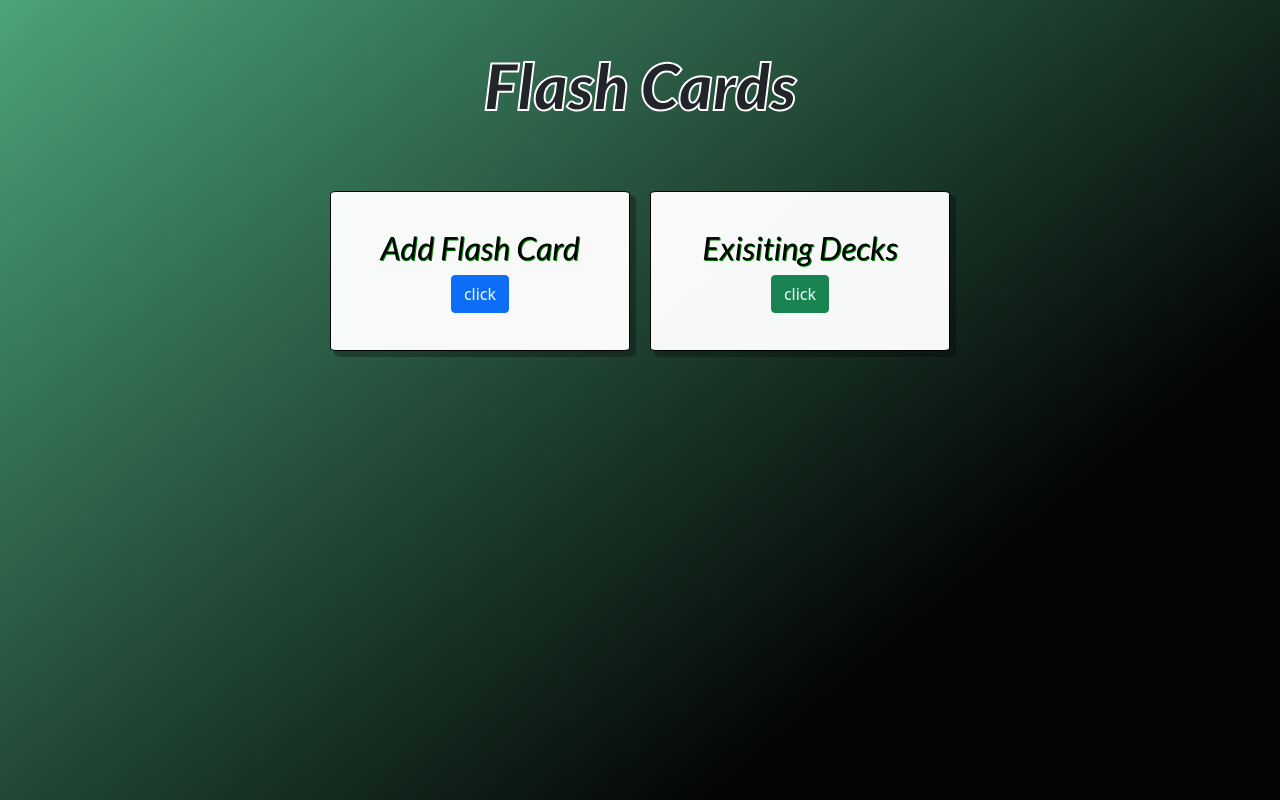
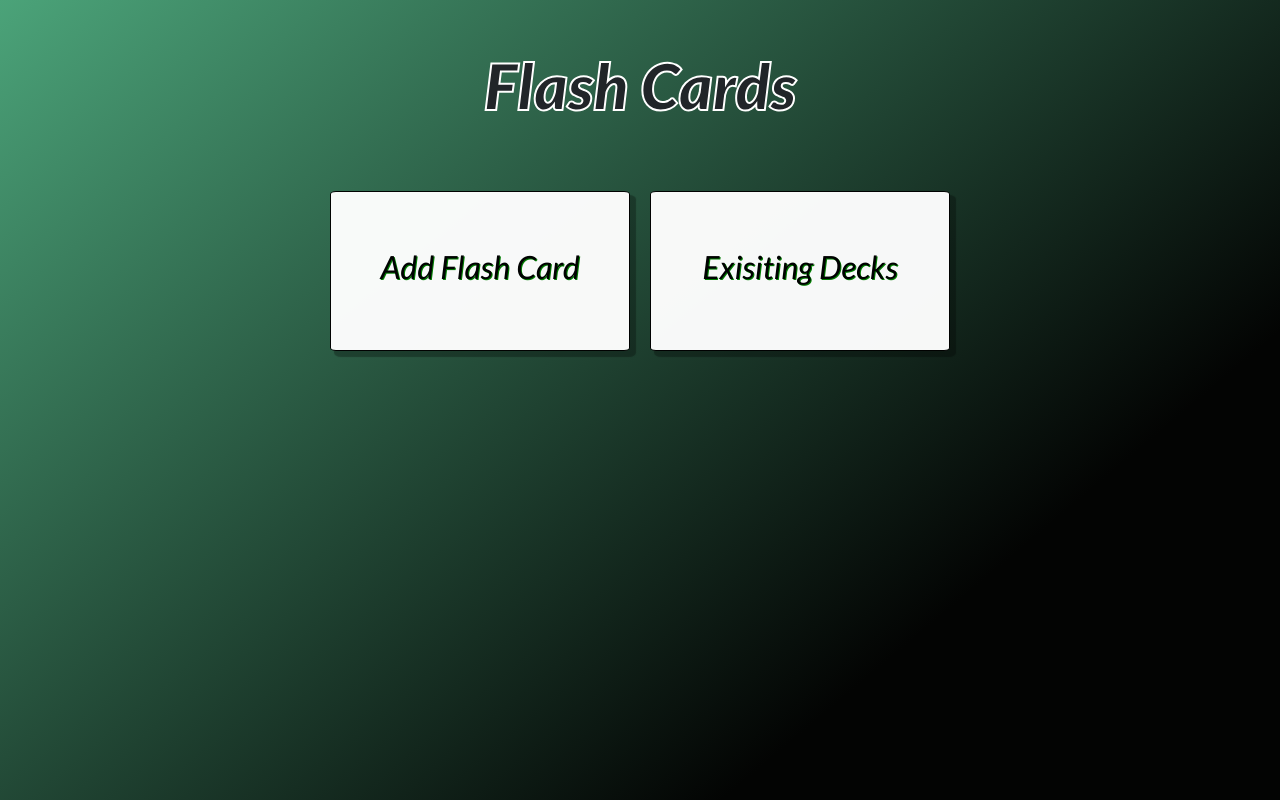
Before and after one commit to cybergoose13/flashcards, a Django app: page / in a window 1280 px wide. Run offline with Django 3.2, Linux system fonts and the light colour scheme.

Commit message:
prettier landing page

```diff
--- a/flashcard_app/templates/index.html
+++ b/flashcard_app/templates/index.html
@@ -7,12 +7,12 @@
     {% load static %}
     <!-- CSS only -->
     <link href="https://cdn.jsdelivr.net/npm/bootstrap@5.0.0-beta1/dist/css/bootstrap.min.css" rel="stylesheet" integrity="sha384-giJF6kkoqNQ00vy+HMDP7azOuL0xtbfIcaT9wjKHr8RbDVddVHyTfAAsrekwKmP1" crossorigin="anonymous">
+
     <link rel="stylesheet" href="{% static 'css/style.css' %}">
 </head>
 <body>
     <div class="landing">
         <div class="content">
-
 
             <div class="landing-table">
                 <div class="m-5 title">
@@ -21,31 +21,15 @@
 
                 <div class="box">
                     <h3>Add Flash Card</h3>
-                    <a href="new"><button class="btn btn-primary">click</button></a>
+                    <!-- <a href="new"><button class="btn btn-primary">click</button></a> -->
                 </div>
 
                 <div class="box">
                     <h3>Exisiting Decks</h3>
-                    <a href="categories"><button class="btn btn-success">click</button></a>
+                    <!-- <a href="categories"><button class="btn btn-success">click</button></a> -->
                 </div>
             </div>
         </div>
-        <!-- <footer>
-            <div class="footer-container">
-
-                <svg xmlns="http://www.w3.org/2000/svg" viewBox="0 0 1440 320">
-                    <path fill="#0099ff" fill-opacity="2" d="M0,320L24,293.3C48,267,96,
-                    213,144,197.3C192,181,240,203,288,186.7C336,171,384,117,432,
-                    122.7C480,128,528,192,576,202.7C624,213,672,171,720,133.3C768,96,
-                    816,64,864,69.3C912,75,960,117,1008,165.3C1056,213,1104,267,1152,
-                    288C1200,309,1248,299,1296,293.3C1344,288,1392,288,1416,288L1440,
-                    288L1440,320L1416,320C1392,320,1344,320,1296,320C1248,320,1200,320,
-                    1152,320C1104,320,1056,320,1008,320C960,320,912,320,864,320C816,320,
-                    768,320,720,320C672,320,624,320,576,320C528,320,480,320,432,320C384,
-                    320,336,320,288,320C240,320,192,320,144,320C96,320,48,320,24,320L0,
-                    320Z"></path></svg>
-            </div> -->
-        </footer>
     </div>
 
 </body>
```
